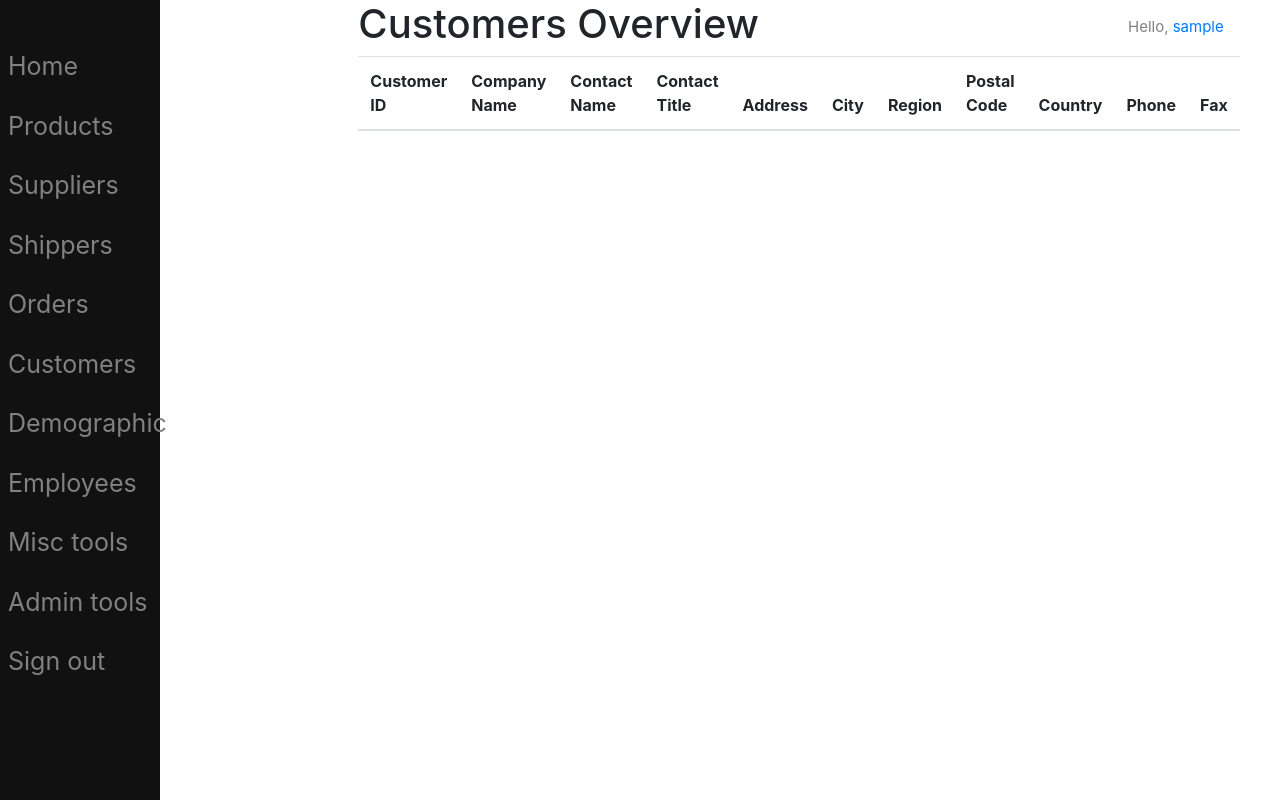
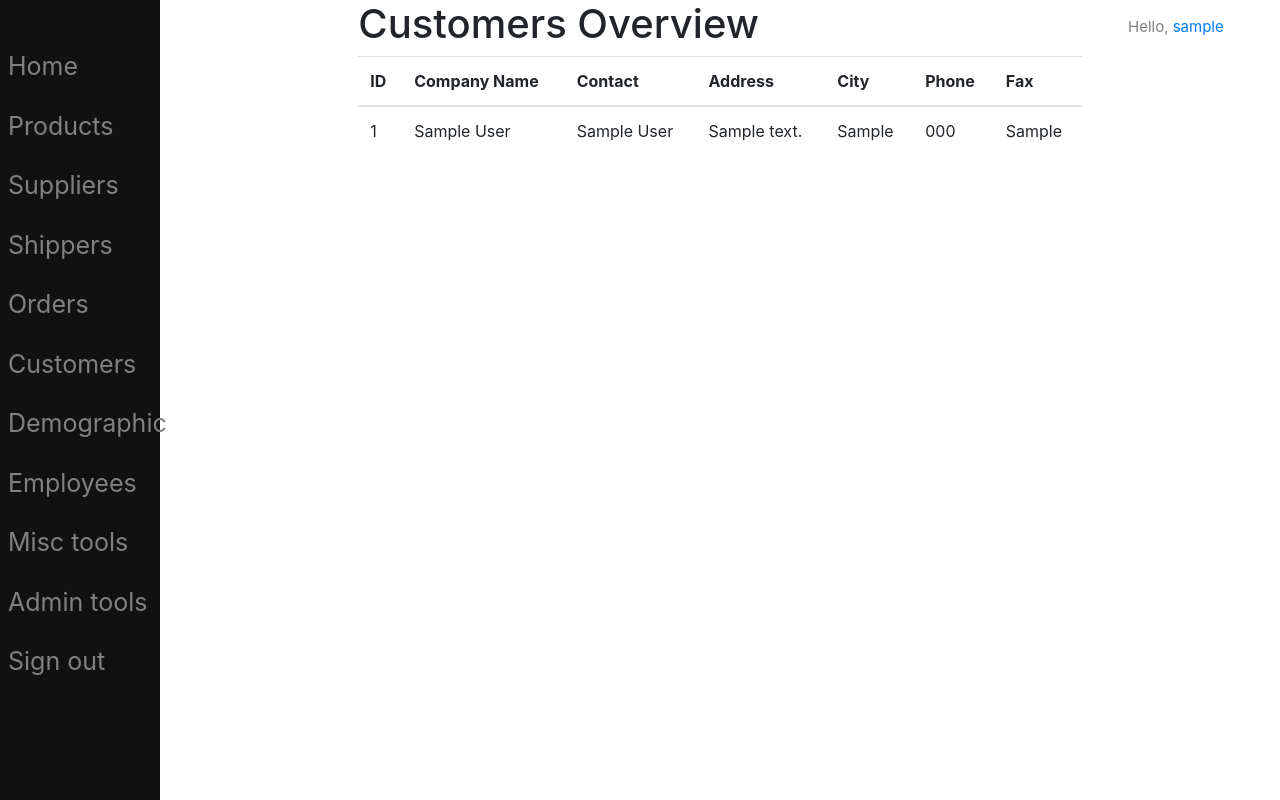
Before and after one commit to helland/Northwind-database-project, a Django app: page /customers/ in a window 1280 px wide. Run offline with Django 5.2, Linux system fonts and the light colour scheme; a user stored in the database is signed in; tables that the repository leaves empty hold one stand-in row (values such as "Sample post"); lists and menus that the app fills with data are empty.

Commit message:
Proper readme file & Order overview
The readme file was filled out and the task I was currently working on during the last upload was finished (properly display all orders and make them sortable). A few minor errors were also fixed when taking one last look-through (spelling error in a link etc).

```diff
--- a/account/urls.py
+++ b/account/urls.py
@@ -4,6 +4,6 @@ from . import views
 
 urlpatterns = [
 
-    path("product-lists/", views.my_product_lists, name="product-lists"),
-    path("product-lists/list-details/<int:product_list_id>/", views.view_product_list, name="product-list-details"),
+    path("product-lists/", views.my_product_lists, name="product-lists"),                                            # Users can see a list of all their product lists here
+    path("product-lists/list-details/<int:product_list_id>/", views.view_product_list, name="product-list-details"), # Users can see the details of their product lists here
      ]
--- a/main/models.py
+++ b/main/models.py
@@ -4,7 +4,18 @@ from django.template.defaultfilters import default
 
 
 
+
+
+
 # Create your models here.
+# custom manager for the Order_details model that will allow us to fetch the data without relying on the default id
+class OrderDetailsManager(models.Manager):
+    def get_queryset(self):
+        # Return the queryset without trying to access the 'id' field
+        return super().get_queryset().only('order_id', 'product_id', 'unit_price', 'quantity', 'discount')
+
+
+
 
 # available supliers
 class Suppliers(models.Model):
@@ -120,6 +131,8 @@ class Order_details(models.Model):
     unit_price = models.DecimalField(max_digits=9, decimal_places=2, blank=False)
     quantity = models.PositiveSmallIntegerField(blank=False)
     discount = models.DecimalField(max_digits=4, decimal_places=2, blank=False)  #percentage
+
+    objects = OrderDetailsManager() # prevent searches for a primary key that doesn't exist
 
     def __str__(self):
         return self.order_id
@@ -249,6 +262,7 @@ class Employee_territories(models.Model):
 
 
 # models not a part of initial imported database
+
 class ProductList(models.Model):
     product_list_id = models.AutoField(primary_key=True)
     user = models.ForeignKey(User, on_delete=models.CASCADE)
--- a/main/templates/main/customers_view.html
+++ b/main/templates/main/customers_view.html
@@ -11,15 +11,11 @@
  <table class="table">
      <thead>
          <tr>
-             <th>Customer ID</th>
+             <th>ID</th>
              <th>Company Name</th>
-             <th>Contact Name</th>
-             <th>Contact Title</th>
+             <th>Contact</th>
              <th>Address</th>
              <th>City</th>
-             <th>Region</th>
-             <th>Postal Code</th>
-             <th>Country</th>
              <th>Phone</th>
              <th>Fax</th>
          </tr>
@@ -30,12 +26,8 @@
              <td>{{ customer.customer_id }}</td>
              <td>{{ customer.company_name }}</td>
              <td>{{ customer.contact_name }}</td>
-             <td>{{ customer.contact_title }}</td>
              <td>{{ customer.address }}</td>
              <td>{{ customer.city }}</td>
-             <td>{{ customer.region }}</td>
-             <td>{{ customer.postal_code }}</td>
-             <td>{{ customer.country }}</td>
              <td>{{ customer.phone }}</td>
              <td>{{ customer.fax }}</td>
          </tr>
--- a/main/templates/main/employees_view.html
+++ b/main/templates/main/employees_view.html
@@ -27,7 +27,7 @@
              <th>Extension</th>
 
              <th>Reports To</th>
-             <th>Details about the employee</th>
+
          </tr>
      </thead>
      <tbody>
@@ -49,7 +49,7 @@
              <td>{{ employee.extension }}</td>
 
              <td>{{ employee.reports_to }}</td>
-             <td width="60">{{ employee.notes }}</td>
+
          </tr>
          {% endfor %}
      </tbody>
--- a/main/templates/main/misc.html
+++ b/main/templates/main/misc.html
@@ -11,6 +11,7 @@ Misc
 {% endblock %}
 
 {% block content %}
+<p>These functions will be placed somewhere else. Once the structure of the site has been determined. This is a temporary place for in-development functions and features.</p>
 <a href="{% url 'create-product-list' %}">Create a list of products.</a><br><br>
 <a href="{% url 'product-lists' %}">Your product lists.</a>
 {% endblock %}
--- a/main/templates/main/order_details_view.html
+++ b/main/templates/main/order_details_view.html
@@ -23,7 +23,7 @@
         </tr>
     </thead>
     <tbody>
-        {% for order_detail in order_details %}
+        {% for i in order_details %}
         <tr>
             <td>{{ order_detail.order_id }}</td>
             <td>{{ order_detail.product_id }}</td>
--- a/main/urls.py
+++ b/main/urls.py
@@ -3,22 +3,22 @@ from django.http import HttpResponse
 from . import views
 
 urlpatterns = [
-    #path("<int:id>", views.index, name="index"),
-    path("", views.home, name="home"),
-    path("orders/", views.orders_view, name="Orders"),
-    path("suppliers/", views.suppliers_view, name="Suppliers"),
-    path("products/", views.products_view, name="Products"),
-    path("categories/", views.categories_view, name="Categories"),
-    path("customers/", views.customers_view, name="Customers"),
-    path("employees/", views.employees_view, name="Employees"),
-    path("shippers/", views.shippers_view, name="shippers"),
-    path("demographics/", views.demo_view, name="demographics"),
-    path("misc/", views.misc, name="misc"),
-    path("orders-in-detail/", views.order_details_view, name="orders-in-detail"),
+    #path("<int:id>", views.index, name="index"),                    #
+    path("", views.home, name="home"),                              # home page
+    path("orders/", views.orders_view, name="Orders"),              # users can see a list of all orders here
+    path("suppliers/", views.suppliers_view, name="Suppliers"),     # anyone can see a list of all suppliers here
+    path("products/", views.products_view, name="Products"),        # anyone can see a list of all available products here
+    path("categories/", views.categories_view, name="Categories"),  # anyone can see a list of all product categories here, but it has not been linked anywhere yet
+    path("customers/", views.customers_view, name="Customers"),     # users can see a list of all customers here
+    path("employees/", views.employees_view, name="Employees"),     # users can see a list of all employees here
+    path("shippers/", views.shippers_view, name="shippers"),        # anyone can see a list of all shipping companies used here
+    path("demographics/", views.demo_view, name="demographics"),    # users can see customer types here, or they could have, but the database table is currently empty
+    path("misc/", views.misc, name="misc"),                         # users can find functions here that hasn't been given a proper link to it yet. currently it contains two functions. The user can create a list of products (and give that list a name) and they can view all lists they have created.
+    path("orders-in-detail/", views.order_details_view, name="orders-in-detail"), # not implemented yet
     #path("misc/", views.misc_tools, name="misc"),
-    path("login/", views.login, name="login"),
-    path("sign-up", views.sign_up, name="sign-up"),
-    path('create-product-list/', views.create_product_list, name='create-product-list'),
-    path('save-product-list/', views.save_product_list, name='save-product-list'),
+    path("login/", views.login, name="login"),                      # users can log in here. If they don't have an account, it links to 'sign-up'
+    path("sign-up", views.sign_up, name="sign-up"),                 # anyone can sign up here, with a username, email and password.
+    path('create-product-list/', views.create_product_list, name='create-product-list'),    # Users can create a list of products here. The products can be found in a drop-down menu and be added to the list with an add button. When all items have been added, the user can give the list a name.  if no name is added, the date of creation becomes the list's name.
+    path('save-product-list/', views.save_product_list, name='save-product-list'),          # Users who create a list in the former url is sent here when they click the "save list" button. the list displayed in the table will be stored in the database, linked to the user who created it.
 
      ]
--- a/main/views.py
+++ b/main/views.py
@@ -7,8 +7,8 @@ from django.contrib.auth import authenticate, login as auth_login
 from django.contrib import messages
 from northwind.settings import LOGIN_REDIRECT_URL
 from django.utils import timezone
-
-
+from django.db.models import Prefetch
+from django.db.models import F, Sum
 
 # Create your views here.
 
@@ -37,11 +37,43 @@ def orders_place(request):
 
     return render(request, "main/orders_create.html", {})   #"form":form
 
-# overview of all orders
 @login_required(login_url=LOGIN_REDIRECT_URL)
 def orders_view(request):
-    orders = Orders.objects.all()
-    return render(request, "main/orders_view.html", {"orders": orders})
+    # Create a custom queryset that combines Orders, Order_details, and Products
+    order_details = (
+        Order_details.objects
+        .select_related('product_id', 'order_id__customer_id')  # Join with Products and Orders
+        .values(
+            'order_id',
+            'product_id',
+            'product_id__product_name',
+            'order_id__customer_id__company_name',
+            'quantity',
+            'unit_price'
+        )
+    )
+
+    # Handle sorting
+    sort_by = request.GET.get('sort_by', 'order_id')  # Default sort by order_id
+    sort_order = request.GET.get('sort_order', 'asc')  # Default sort order
+
+    # Map the sort_by to the correct field names
+    if sort_by == 'customer_name':
+        sort_by = 'order_id__customer_id__company_name'
+    elif sort_by == 'product_name':
+        sort_by = 'product_id__product_name'
+
+    if sort_order == 'desc':
+        sort_by = '-' + sort_by  # Prefix with '-' for descending order
+
+    # Sort the queryset
+    order_details = order_details.order_by(sort_by)
+
+    return render(request, "main/orders_view.html", {
+        "order_details": order_details,
+        "sort_by": sort_by,
+        "sort_order": sort_order
+    })
 
 # overview of demographics
 @login_required(login_url=LOGIN_REDIRECT_URL)
@@ -58,8 +90,8 @@ def misc(request):
 # overview of orders in detail
 @login_required(login_url=LOGIN_REDIRECT_URL)
 def order_details_view(request):
-    order_detail = Order_details.objects.all()
-    return render(request, "main/order_details_view.html", {"order_detail": order_detail})
+    order_details = Order_details.objects.all()
+    return render(request, "main/order_details_view.html", {"order_details": order_details})
 
 
 # overview of all suppliers
@@ -166,7 +198,7 @@ def categories_view(request):
 @login_required(login_url="registration/login.html")
 def customers_view(request):
     customers = Customers.objects.all()
-    return render(request, "main/customers_view.html", {"custormers":customers})
+    return render(request, "main/customers_view.html", {"customers":customers})
 
 # overview of all employees
 @login_required(login_url="registration/login.html")
--- a/northwind/settings.py
+++ b/northwind/settings.py
@@ -84,7 +84,7 @@ DATABASES = {
         'ENGINE': 'django.db.backends.postgresql',
         'NAME': 'northwind',
         'USER': 'postgres',
-        'PASSWORD': 'Ganymedes8787',
+        'PASSWORD': 'pass',
         'HOST': 'localhost', #northwind.c72q82i6i97m.eu-north-1.rds.amazonaws.com
         'PORT': '5432'
     }
--- /dev/null
+++ b/requirements.txt
@@ -0,0 +1,2 @@
+django
+bootstrap4
```
Also changed, not shown: main/templates/main/categories_view.html (+0 -2 lines), main/templates/main/orders_view.html (+11 -33 lines), readme.md.
